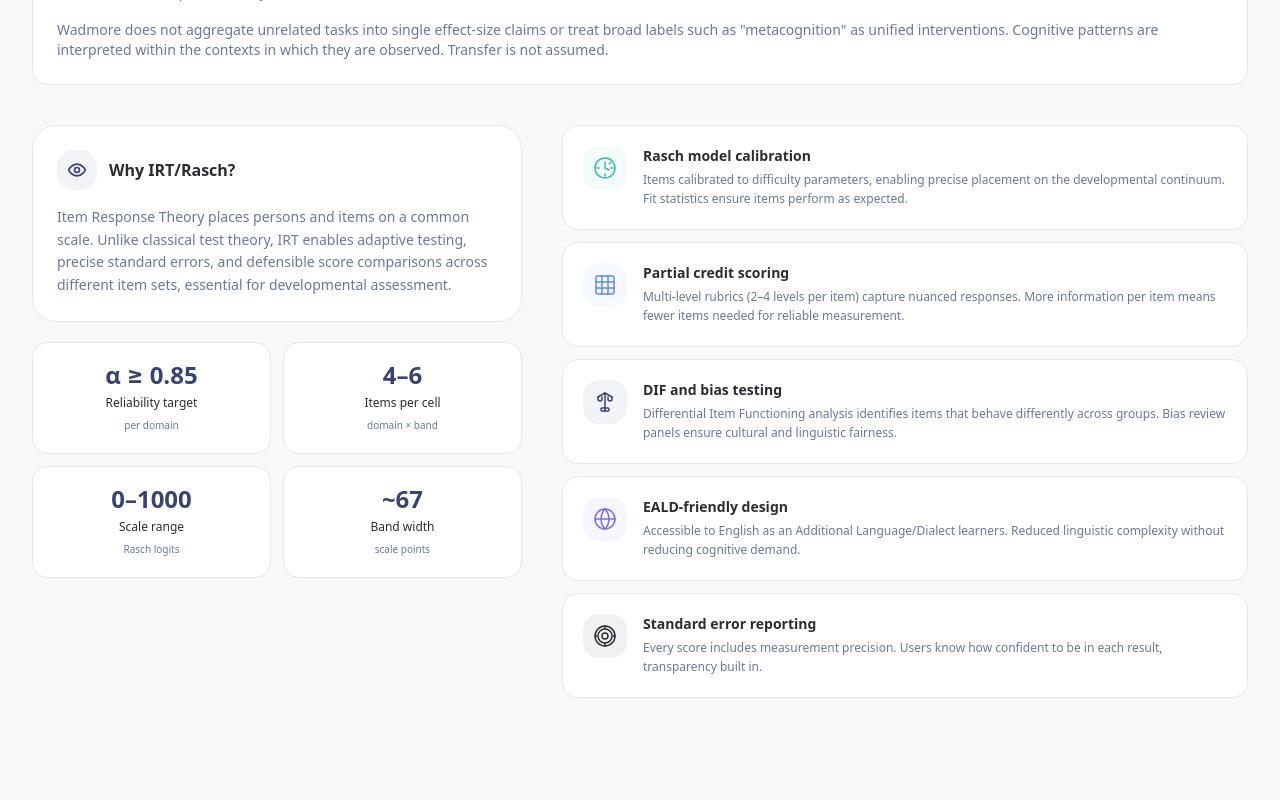
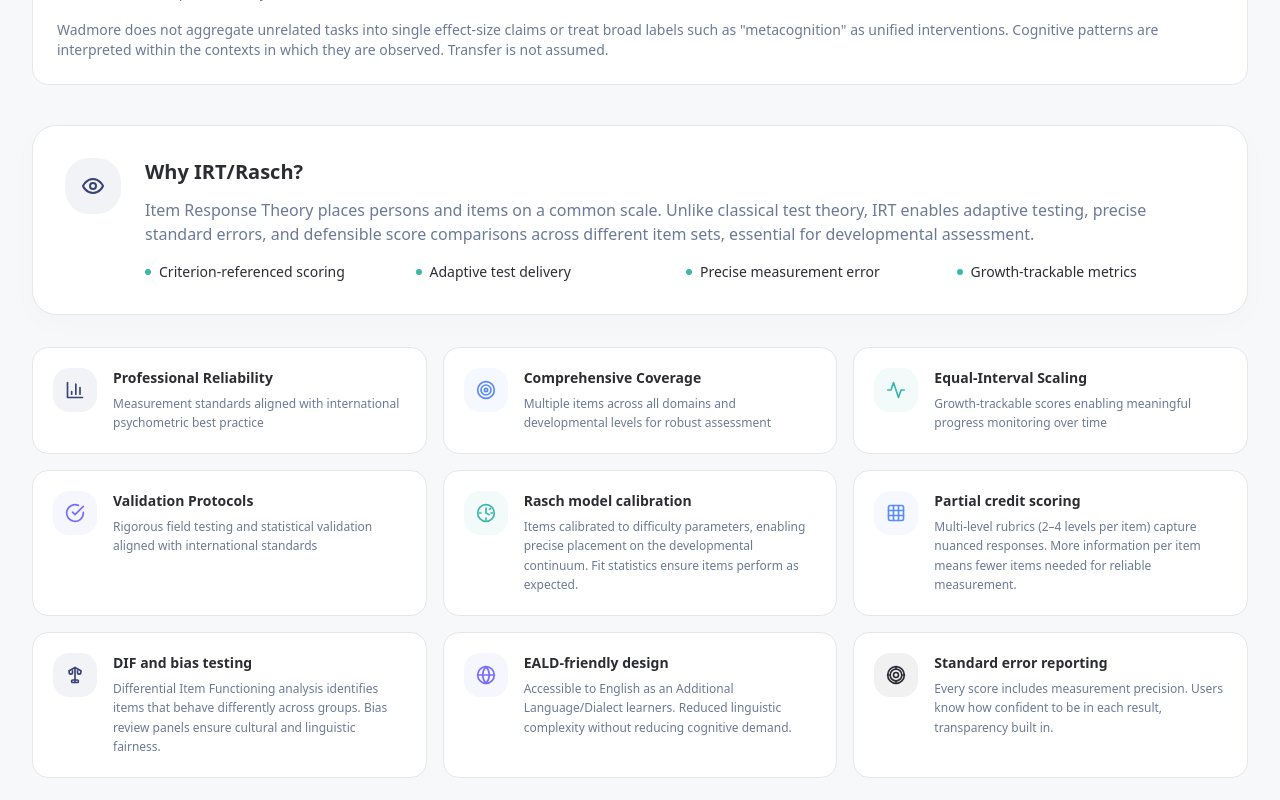
Before and after one commit to linngostarr/wadmore-website, a React (Create React App) app: page /science in a window 1280 px wide. Shown: the part 3500-4300 px from the top of the page. Built offline with nearby package versions, Linux system fonts and the light colour scheme.

Commit message:
Remove technical specs and duration references to protect competitive IP

```diff
--- a/src/pages/Families.jsx
+++ b/src/pages/Families.jsx
@@ -188,7 +188,7 @@
               {[
                 { value: "8", label: "Cognitive Domains", desc: "Complete picture" },
                 { value: "15", label: "Developmental Bands", desc: "Growth journey" },
-                { value: "45min", label: "Assessment", desc: "Engaging, not stressful" },
+                { value: "360", label: "Unique Insights", desc: "Actionable guidance" },
                 { value: "24hrs", label: "Results", desc: "Fast insights" },
               ].map((stat) => (
                 <div key={stat.label} className="group">
@@ -590,7 +590,7 @@
 function HowItWorksSection() {
   const steps = [
     { number: "1", title: "Purchase", description: "Choose individual or family package. Receive login credentials instantly." },
-    { number: "2", title: "Assess", description: "Your child completes the 45-minute adaptive assessment. Engaging, not stressful." },
+    { number: "2", title: "Assess", description: "Your child completes the adaptive assessment online. Engaging, not stressful." },
     { number: "3", title: "Receive", description: "Get your comprehensive profile within 24 hours. PDF and online access." },
     { number: "4", title: "Apply", description: "Use insights at home and school. Reassess annually to track growth." },
   ];
@@ -791,7 +791,7 @@
     { question: "What ages is Wadmore suitable for?", answer: "Wadmore Families is designed for children aged 5-18. Our adaptive assessment automatically adjusts to your child's developmental level, ensuring an appropriate and engaging experience regardless of age." },
     { question: "Is this an IQ test?", answer: "No. Wadmore measures cognitive development across eight domains, it's not designed to produce a single IQ score. We focus on how thinking develops, not ranking children against each other." },
     { question: "Is this about 'learning styles'?", answer: "No. 'Learning styles' (visual, auditory, kinaesthetic) have been debunked by educational research. Wadmore measures how your child actually processes information, their cognitive strengths and developmental areas, not subjective preferences." },
-    { question: "How long does the assessment take?", answer: "Most children complete the assessment in 45-60 minutes. It's designed to be completed in one sitting, but can be paused if needed. The assessment is adaptive, so the length varies." },
+    { question: "How long does the assessment take?", answer: "The assessment is designed to be completed in one session but can be paused if needed. Because it's adaptive and adjusts to your child's level, the length varies based on their responses." },
     { question: "Will my child find it stressful?", answer: "We've designed Wadmore to be engaging rather than stressful. There's no time pressure on individual items, the difficulty adjusts to your child's level, and we use varied formats to maintain engagement." },
     { question: "Can I share results with my child's school?", answer: "Absolutely. Your profile includes a school conversation guide specifically designed to help you discuss your child's cognitive profile with teachers in productive ways." },
   ];
--- a/src/pages/Home.jsx
+++ b/src/pages/Home.jsx
@@ -276,7 +276,7 @@
             { value: "8", label: "Cognitive Domains", sub: "Complete coverage" },
             { value: "15", label: "Developmental Bands", sub: "Growth continuum" },
             { value: "360", label: "Unique Constructs", sub: "Actionable precision" },
-            { value: "α≥0.85", label: "Reliability Target", sub: "Psychometric rigour" },
+            { value: "50+", label: "Research Sources", sub: "Evidence-grounded" },
           ].map((stat) => (
             <div key={stat.label} className="text-center py-1 min-w-0">
               <div className="text-xl md:text-3xl font-bold mb-0.5 truncate" style={{ color: BRAND.indigo }}>{stat.value}</div>
@@ -693,7 +693,7 @@
 
         <div className="mt-6 md:mt-10 grid grid-cols-2 md:grid-cols-4 gap-4 md:gap-5">
           {[
-            { title: "Psychometrically rigorous", desc: "IRT/Rasch-aligned measurement with α≥0.85 reliability." },
+            { title: "Psychometrically rigorous", desc: "IRT/Rasch-aligned measurement with professional standards." },
             { title: "Designed for fairness", desc: "DIF testing, bias review, and EALD-friendly design." },
             { title: "Lifespan coverage", desc: "Early childhood through professional expertise." },
             { title: "Australian-built", desc: "Local support and data sovereignty." },
--- a/src/pages/Professional.jsx
+++ b/src/pages/Professional.jsx
@@ -281,7 +281,7 @@
                 { title: "IRT/Rasch psychometrics", desc: "Same rigour as clinical and educational assessments" },
                 { title: "Eight cognitive domains", desc: "Complete picture including EF, Memory, Metacognition" },
                 { title: "360 construct-level insights", desc: "Specific, actionable development recommendations" },
-                { title: "Reliability α≥0.85", desc: "Professional-grade measurement you can trust" },
+                { title: "Professional standards", desc: "Validated measurement you can trust for decisions" },
               ].map((item) => (
                 <div key={item.title} className="flex gap-4">
                   <div
--- a/src/pages/Schools.jsx
+++ b/src/pages/Schools.jsx
@@ -219,7 +219,7 @@
                 { value: "8", label: "Cognitive Domains", desc: "Complete coverage" },
                 { value: "15", label: "Developmental Bands", desc: "Growth continuum" },
                 { value: "360", label: "Constructs", desc: "Actionable precision" },
-                { value: "α≥0.85", label: "Reliability", desc: "Psychometric rigour" },
+                { value: "50+", label: "Research Sources", desc: "Evidence-grounded" },
               ].map((stat, i) => (
                 <div
                   key={stat.label}
--- a/src/pages/Science.jsx
+++ b/src/pages/Science.jsx
@@ -780,7 +780,7 @@
 function PsychometricSection() {
   // Premium SVG icons for psychometric concepts
   const CalibrationIcon = () => (
-    <svg width="24" height="24" viewBox="0 0 24 24" fill="none" stroke="currentColor" strokeWidth="1.5" strokeLinecap="round" strokeLinejoin="round">
+    <svg width="20" height="20" viewBox="0 0 24 24" fill="none" stroke="currentColor" strokeWidth="2" strokeLinecap="round" strokeLinejoin="round">
       <circle cx="12" cy="12" r="10" />
       <path d="M12 6v6l4 2" />
       <path d="M16.24 7.76l1.42-1.42" />
@@ -791,7 +791,7 @@
   );
 
   const RubricIcon = () => (
-    <svg width="24" height="24" viewBox="0 0 24 24" fill="none" stroke="currentColor" strokeWidth="1.5" strokeLinecap="round" strokeLinejoin="round">
+    <svg width="20" height="20" viewBox="0 0 24 24" fill="none" stroke="currentColor" strokeWidth="2" strokeLinecap="round" strokeLinejoin="round">
       <rect x="3" y="3" width="18" height="18" rx="2" />
       <path d="M3 9h18" />
       <path d="M3 15h18" />
@@ -801,7 +801,7 @@
   );
 
   const BalanceIcon = () => (
-    <svg width="24" height="24" viewBox="0 0 24 24" fill="none" stroke="currentColor" strokeWidth="1.5" strokeLinecap="round" strokeLinejoin="round">
+    <svg width="20" height="20" viewBox="0 0 24 24" fill="none" stroke="currentColor" strokeWidth="2" strokeLinecap="round" strokeLinejoin="round">
       <path d="M12 3v18" />
       <path d="M5 7l7-4 7 4" />
       <path d="M5 7v2a2 2 0 002 2h0a2 2 0 002-2V7" />
@@ -811,7 +811,7 @@
   );
 
   const GlobeIcon = () => (
-    <svg width="24" height="24" viewBox="0 0 24 24" fill="none" stroke="currentColor" strokeWidth="1.5" strokeLinecap="round" strokeLinejoin="round">
+    <svg width="20" height="20" viewBox="0 0 24 24" fill="none" stroke="currentColor" strokeWidth="2" strokeLinecap="round" strokeLinejoin="round">
       <circle cx="12" cy="12" r="10" />
       <path d="M2 12h20" />
       <path d="M12 2a15.3 15.3 0 014 10 15.3 15.3 0 01-4 10 15.3 15.3 0 01-4-10 15.3 15.3 0 014-10z" />
@@ -819,7 +819,7 @@
   );
 
   const PrecisionIcon = () => (
-    <svg width="24" height="24" viewBox="0 0 24 24" fill="none" stroke="currentColor" strokeWidth="1.5" strokeLinecap="round" strokeLinejoin="round">
+    <svg width="20" height="20" viewBox="0 0 24 24" fill="none" stroke="currentColor" strokeWidth="2" strokeLinecap="round" strokeLinejoin="round">
       <circle cx="12" cy="12" r="3" />
       <circle cx="12" cy="12" r="7" />
       <circle cx="12" cy="12" r="10" />
@@ -830,38 +830,6 @@
     </svg>
   );
 
-  const methods = [
-    {
-      title: "Rasch model calibration",
-      desc: "Items calibrated to difficulty parameters, enabling precise placement on the developmental continuum. Fit statistics ensure items perform as expected.",
-      Icon: CalibrationIcon,
-      color: BRAND.teal
-    },
-    {
-      title: "Partial credit scoring",
-      desc: "Multi-level rubrics (2–4 levels per item) capture nuanced responses. More information per item means fewer items needed for reliable measurement.",
-      Icon: RubricIcon,
-      color: BRAND.cerulean
-    },
-    {
-      title: "DIF and bias testing",
-      desc: "Differential Item Functioning analysis identifies items that behave differently across groups. Bias review panels ensure cultural and linguistic fairness.",
-      Icon: BalanceIcon,
-      color: BRAND.indigo
-    },
-    {
-      title: "EALD-friendly design",
-      desc: "Accessible to English as an Additional Language/Dialect learners. Reduced linguistic complexity without reducing cognitive demand.",
-      Icon: GlobeIcon,
-      color: BRAND.violet
-    },
-    {
-      title: "Standard error reporting",
-      desc: "Every score includes measurement precision. Users know how confident to be in each result, transparency built in.",
-      Icon: PrecisionIcon,
-      color: BRAND.slate
-    },
-  ];
 
   return (
     <section className="py-12 md:py-20 lg:py-24" style={{ background: BRAND.cloud }}>
@@ -910,51 +878,122 @@
           </p>
         </div>
 
-        {/* Two column layout */}
-        <div className="grid lg:grid-cols-[1fr_1.4fr] gap-8 lg:gap-10">
-
-          {/* Left: IRT explanation + specs */}
-          <div>
-            <div className="p-5 md:p-6 rounded-2xl mb-5" style={{ background: BRAND.white, border: `1px solid ${BRAND.dove}` }}>
-              <div className="flex items-center gap-3 mb-4">
-                <div className="w-10 h-10 rounded-xl flex items-center justify-center" style={{ background: `${BRAND.indigo}10`, color: BRAND.indigo }}>
-                  <svg width="20" height="20" viewBox="0 0 24 24" fill="none" stroke="currentColor" strokeWidth="2" strokeLinecap="round" strokeLinejoin="round">
+        {/* IRT Explanation - Full width feature box */}
+        <div className="p-6 md:p-8 rounded-2xl mb-8" style={{ background: BRAND.white, border: `1px solid ${BRAND.dove}`, boxShadow: `0 8px 30px ${BRAND.indigo}05` }}>
+          <div className="grid lg:grid-cols-[auto_1fr] gap-6 items-start">
+            <div className="w-14 h-14 rounded-2xl flex items-center justify-center" style={{ background: `${BRAND.indigo}10`, color: BRAND.indigo }}>
+              <svg width="24" height="24" viewBox="0 0 24 24" fill="none" stroke="currentColor" strokeWidth="2" strokeLinecap="round" strokeLinejoin="round">
                 <path d="M2 12s3-7 10-7 10 7 10 7-3 7-10 7-10-7-10-7Z" />
                 <circle cx="12" cy="12" r="3" />
               </svg>
             </div>
-                <div className="text-base font-semibold" style={{ color: BRAND.slate }}>Why IRT/Rasch?</div>
-              </div>
-              <p className="text-sm leading-relaxed" style={{ color: BRAND.steel }}>
+            <div>
+              <h3 className="text-xl font-semibold mb-3" style={{ color: BRAND.slate }}>Why IRT/Rasch?</h3>
+              <p className="text-sm md:text-base leading-relaxed mb-4" style={{ color: BRAND.steel }}>
                 Item Response Theory places persons and items on a common scale. Unlike classical test theory,
                 IRT enables adaptive testing, precise standard errors, and defensible score comparisons across
                 different item sets, essential for developmental assessment.
               </p>
-            </div>
-
-            {/* Specifications grid */}
-            <div className="grid grid-cols-2 gap-3">
+              <div className="grid sm:grid-cols-2 lg:grid-cols-4 gap-3">
                 {[
-                { label: "Reliability target", value: "α ≥ 0.85", sub: "per domain" },
-                { label: "Items per cell", value: "4–6", sub: "domain × band" },
-                { label: "Scale range", value: "0–1000", sub: "Rasch logits" },
-                { label: "Band width", value: "~67", sub: "scale points" },
+                  "Criterion-referenced scoring",
+                  "Adaptive test delivery",
+                  "Precise measurement error",
+                  "Growth-trackable metrics",
                 ].map((item) => (
-                <div key={item.label} className="p-4 rounded-xl text-center" style={{ background: BRAND.white, border: `1px solid ${BRAND.dove}` }}>
-                  <div className="text-2xl font-bold mb-1" style={{ color: BRAND.indigo }}>{item.value}</div>
-                  <div className="text-xs font-medium mb-0.5" style={{ color: BRAND.slate }}>{item.label}</div>
-                  <div className="text-[10px]" style={{ color: BRAND.steel }}>{item.sub}</div>
+                  <div key={item} className="flex items-center gap-2 text-sm" style={{ color: BRAND.slate }}>
+                    <div className="w-1.5 h-1.5 rounded-full flex-shrink-0" style={{ background: BRAND.teal }} />
+                    {item}
                   </div>
                 ))}
               </div>
             </div>
+          </div>
+        </div>
 
-          {/* Right: Method cards */}
-          <div className="space-y-3">
-            {methods.map((item) => (
+        {/* All method cards in unified grid */}
+        <div className="grid md:grid-cols-2 lg:grid-cols-3 gap-4">
+          {[
+            {
+              title: "Professional Reliability",
+              desc: "Measurement standards aligned with international psychometric best practice",
+              Icon: () => (
+                <svg width="20" height="20" viewBox="0 0 24 24" fill="none" stroke="currentColor" strokeWidth="2" strokeLinecap="round" strokeLinejoin="round">
+                  <path d="M3 3v18h18" />
+                  <path d="M18 17V9" />
+                  <path d="M13 17V5" />
+                  <path d="M8 17v-3" />
+                </svg>
+              ),
+              color: BRAND.indigo
+            },
+            {
+              title: "Comprehensive Coverage",
+              desc: "Multiple items across all domains and developmental levels for robust assessment",
+              Icon: () => (
+                <svg width="20" height="20" viewBox="0 0 24 24" fill="none" stroke="currentColor" strokeWidth="2" strokeLinecap="round" strokeLinejoin="round">
+                  <circle cx="12" cy="12" r="10" />
+                  <circle cx="12" cy="12" r="6" />
+                  <circle cx="12" cy="12" r="2" />
+                </svg>
+              ),
+              color: BRAND.cerulean
+            },
+            {
+              title: "Equal-Interval Scaling",
+              desc: "Growth-trackable scores enabling meaningful progress monitoring over time",
+              Icon: () => (
+                <svg width="20" height="20" viewBox="0 0 24 24" fill="none" stroke="currentColor" strokeWidth="2" strokeLinecap="round" strokeLinejoin="round">
+                  <path d="M22 12h-4l-3 9L9 3l-3 9H2" />
+                </svg>
+              ),
+              color: BRAND.teal
+            },
+            {
+              title: "Validation Protocols",
+              desc: "Rigorous field testing and statistical validation aligned with international standards",
+              Icon: () => (
+                <svg width="20" height="20" viewBox="0 0 24 24" fill="none" stroke="currentColor" strokeWidth="2" strokeLinecap="round" strokeLinejoin="round">
+                  <path d="M22 11.08V12a10 10 0 1 1-5.93-9.14" />
+                  <polyline points="22 4 12 14.01 9 11.01" />
+                </svg>
+              ),
+              color: BRAND.violet
+            },
+            {
+              title: "Rasch model calibration",
+              desc: "Items calibrated to difficulty parameters, enabling precise placement on the developmental continuum. Fit statistics ensure items perform as expected.",
+              Icon: CalibrationIcon,
+              color: BRAND.teal
+            },
+            {
+              title: "Partial credit scoring",
+              desc: "Multi-level rubrics (2–4 levels per item) capture nuanced responses. More information per item means fewer items needed for reliable measurement.",
+              Icon: RubricIcon,
+              color: BRAND.cerulean
+            },
+            {
+              title: "DIF and bias testing",
+              desc: "Differential Item Functioning analysis identifies items that behave differently across groups. Bias review panels ensure cultural and linguistic fairness.",
+              Icon: BalanceIcon,
+              color: BRAND.indigo
+            },
+            {
+              title: "EALD-friendly design",
+              desc: "Accessible to English as an Additional Language/Dialect learners. Reduced linguistic complexity without reducing cognitive demand.",
+              Icon: GlobeIcon,
+              color: BRAND.violet
+            },
+            {
+              title: "Standard error reporting",
+              desc: "Every score includes measurement precision. Users know how confident to be in each result, transparency built in.",
+              Icon: PrecisionIcon,
+              color: BRAND.slate
+            },
+          ].map((item) => (
             <div
               key={item.title}
-                className="group flex gap-4 p-4 md:p-5 rounded-xl transition-all duration-300 hover:shadow-md"
+              className="group flex gap-4 p-5 rounded-xl transition-all duration-300 hover:shadow-lg"
               style={{ background: BRAND.white, border: `1px solid ${BRAND.dove}` }}
             >
               <div
@@ -964,12 +1003,11 @@
                 <item.Icon />
               </div>
               <div className="min-w-0">
-                  <div className="font-semibold text-sm mb-1" style={{ color: BRAND.slate }}>{item.title}</div>
+                <div className="text-sm font-semibold mb-1.5" style={{ color: BRAND.slate }}>{item.title}</div>
                 <div className="text-xs leading-relaxed" style={{ color: BRAND.steel }}>{item.desc}</div>
               </div>
             </div>
           ))}
-          </div>
         </div>
       </div>
     </section>
```
Lines whose indentation alone changed are shown as unchanged.
